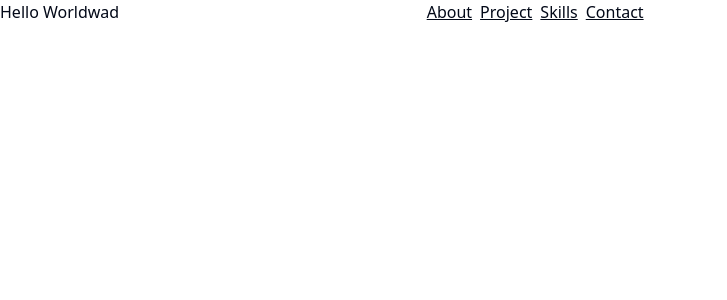
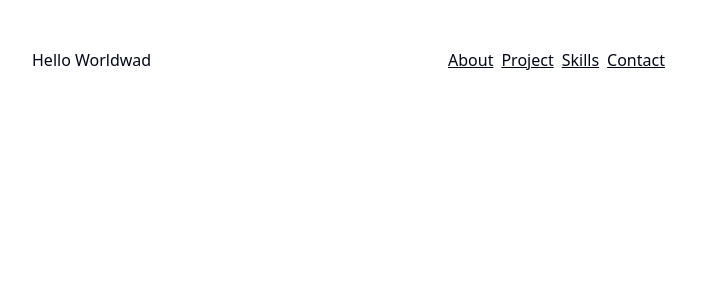
Before and after one commit to javiergenepaul/my-portfolio-vue, a Vue app: page / in a window 1280 px wide. Shown: the top 300 px of the page, without its empty margins (0-727 px from the left). Built offline with nearby package versions, Linux system fonts and the light colour scheme.

Commit message:
feat: add files for home view

```diff
--- a/index.html
+++ b/index.html
@@ -4,7 +4,7 @@
     <meta charset="UTF-8" />
     <link rel="icon" type="image/svg+xml" href="/vite.svg" />
     <meta name="viewport" content="width=device-width, initial-scale=1.0" />
-    <title>Vite + Vue + TS</title>
+    <title>Gene Paul Mar Javier Portfolio Vue</title>
   </head>
   <body>
     <div id="app"></div>
--- a/src/router.ts
+++ b/src/router.ts
@@ -1,6 +1,5 @@
 import { createWebHistory, createRouter } from "vue-router";
-import { AboutSection, ContactSection, NotFound } from "./views";
-import HomeView from "./views/HomeView.vue";
+import { AboutSection, ContactSection, HomeView, NotFound } from "./views";
 import { PATH } from "./config";
 
 const routes = [
--- /dev/null
+++ b/src/views/Home/HomeView.vue
@@ -0,0 +1,14 @@
+<script setup lang="ts">
+import { RouterView } from 'vue-router'
+import { HomeBody, HomeView } from './components';
+</script>
+
+<template>
+  <div class="flex py-12 px-8 gap-4">
+    <HomeView />
+    <body class="basis-2/3">
+      <HomeBody />
+      <RouterView />
+    </body>
+  </div>
+</template>
--- /dev/null
+++ b/src/views/Home/components/HomeBody.vue
@@ -0,0 +1,16 @@
+<script setup lang="ts">
+import { translate } from '@/lib';
+</script>
+
+<template>
+    <body>
+        <nav>
+            <ul class="flex gap-2">
+                <li class="underline">{{ translate("nav.about") }}</li>
+                <li class="underline">{{ translate("nav.project") }}</li>
+                <li class="underline">{{ translate("nav.skills") }}</li>
+                <li class="underline">{{ translate("nav.contact") }}</li>
+            </ul>
+        </nav>
+    </body>
+</template>
--- /dev/null
+++ b/src/views/Home/components/HomeHeader.vue
@@ -0,0 +1,9 @@
+<script setup lang="ts">
+import { translate } from '@/lib';
+</script>
+
+<template>
+    <header class="basis-1/3">
+        <span>{{ translate("helloWorld") }}</span>
+    </header>
+</template>
--- /dev/null
+++ b/src/views/Home/components/index.ts
@@ -0,0 +1,2 @@
+export { default as HomeView } from "./HomeHeader.vue";
+export { default as HomeBody } from "./HomeBody.vue";
--- /dev/null
+++ b/src/views/Home/index.ts
@@ -0,0 +1 @@
+export { default as HomeView } from "./HomeView.vue";
--- a/src/views/HomeView.vue
+++ /dev/null
@@ -1,22 +0,0 @@
-<script setup lang="ts">
-import { translate } from '@/lib';
-import { RouterView } from 'vue-router'
-</script>
-
-<template>
-  <div class="flex">
-    <header class="basis-1/3">{{ translate("helloWorld") }}</header>
-
-    <body class="basis-2/3">
-      <nav>
-        <ul class="flex gap-2">
-          <li class="underline">{{ translate("nav.about") }}</li>
-          <li class="underline">{{ translate("nav.project") }}</li>
-          <li class="underline">{{ translate("nav.skills") }}</li>
-          <li class="underline">{{ translate("nav.contact") }}</li>
-        </ul>
-      </nav>
-      <RouterView />
-    </body>
-  </div>
-</template>
--- a/src/views/index.ts
+++ b/src/views/index.ts
@@ -1,4 +1,4 @@
 export { default as AboutSection } from "./AboutSection.vue";
 export { default as ContactSection } from "./ContactSection.vue";
 export { default as NotFound } from "./NotFound.vue";
-export { default as HomeView } from "./HomeView.vue";
+export { default as HomeView } from "./Home/HomeView.vue";
```
